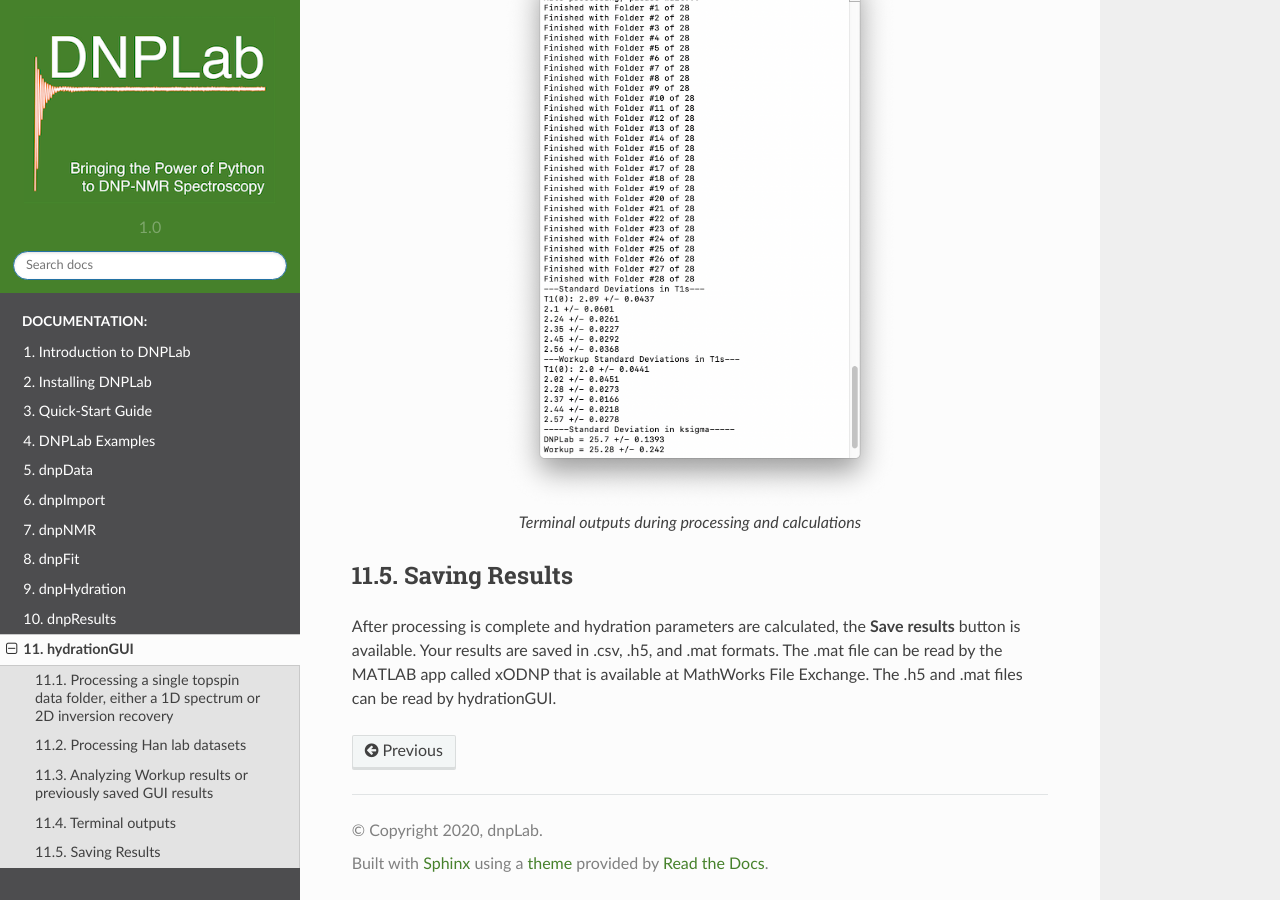
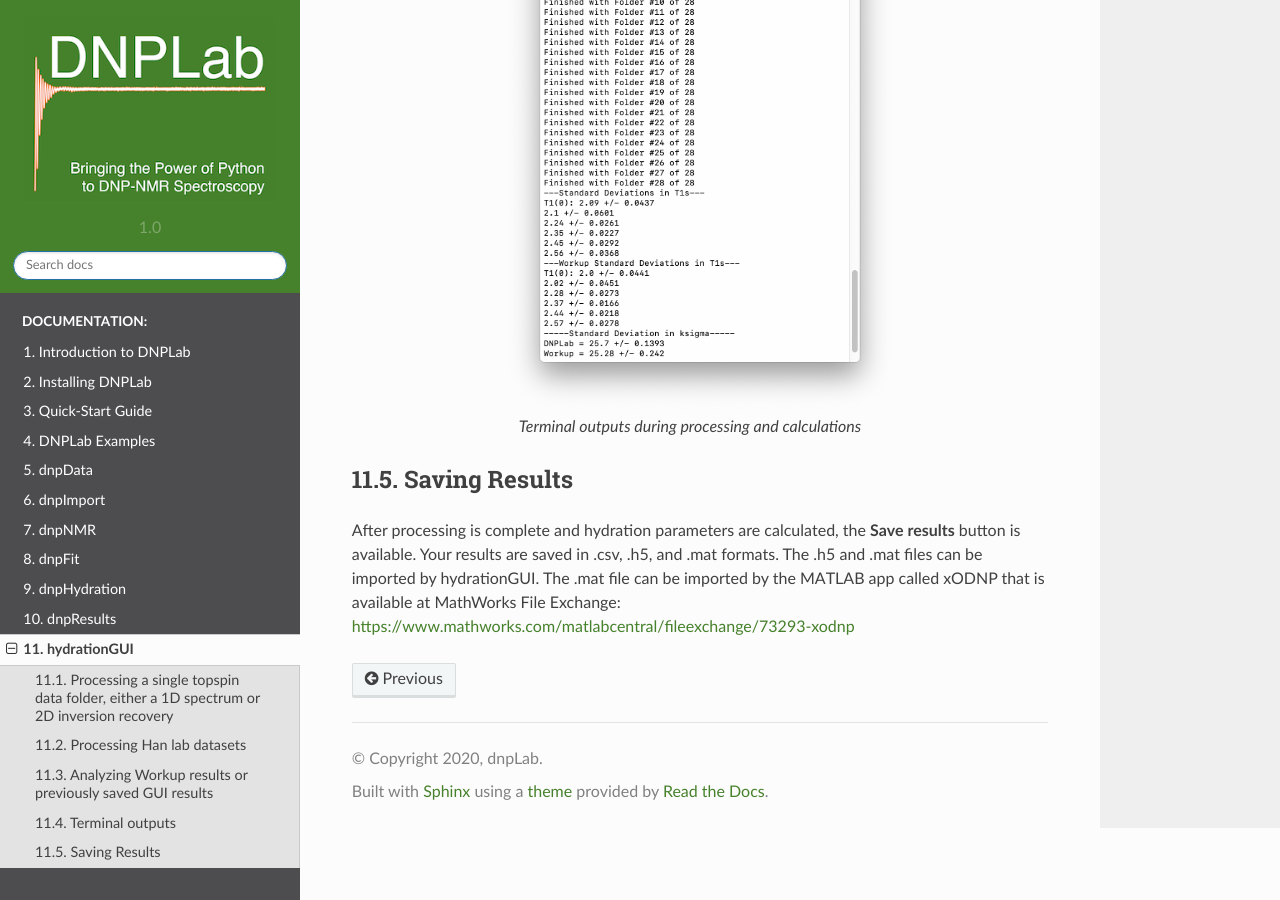
Before and after one commit to DNPLab/DNPLab, a Sphinx documentation site: the page built from docs/source/hydrationGUI.rst, in a window 1280 px wide and 900 px high, scrolled down 7222 px. Built offline with Sphinx 7.4.7 and the Read the Docs theme 2.0.0, drawn with Linux system fonts in a browser that asks for light colours; some of the changed text lies outside the part shown.

Commit message:
small fixes in GUI doc

```diff
--- a/docs/source/hydrationGUI.rst
+++ b/docs/source/hydrationGUI.rst
@@ -90,7 +87,6 @@ The title of the main plot will let you know which folder you are currently work
     Presentation of dnpHydration results
 
 The results are displayed when finished. If a “Workup” is also present in the data folder it will be imported for comparison. Use the corresponding checkboxes to interact with the Workup results. Interaction with any parameter edit field or checkbox, as well as the T1 interpolation checkboxes, automatically updates the calculations.
-
 
 The **Restart** button will return you to the beginning of processing. If the **Only T1(0)** checkbox is selected, Restart will return you to the final folder that is the T\ :sub:`1` (0) measurement while all other processing will be retained. If the **Only T1(p)** checkbox is selected you will return to the beginning of the series of T\ :sub:`1` measurements and previous processing of the enhancement points is retained.
 
@@ -120,10 +116,10 @@ You may also load the results of “Workup” code processing with the **Workup*
 
 If the mat workspace or h5 file were not saved from hydrationGUI, they can still be read and analyzed if they have the same elements.
 
-The mat workspace must contain a structure named "odnp" with at least the following elements (this matches the structure accepted and saved by the MATLAB App called xODNP, visit https://www.mathworks.com/matlabcentral/fileexchange/73293-xodnp):
+The mat workspace must contain a structure named "odnp" with at least the following elements (the same structure accepted and saved by the MATLAB App called xODNP, available at MathWorks File Exchange https://www.mathworks.com/matlabcentral/fileexchange/73293-xodnp):
 
 +------------------+-----------------+-------------------------------------------------------+
-| **Variable**     | **type**        | **description**                             	     |
+| **Variable**     | **Type**        | **Description**                             	     |
 +------------------+-----------------+-------------------------------------------------------+
 | odnp.Ep          | #x1 Double      | list of signal enhancements                           |
 +------------------+-----------------+-------------------------------------------------------+
@@ -143,7 +139,7 @@ The mat workspace must contain a structure named "odnp" with at least the follow
 The h5 must contain a dictionary named 'hydration_inputs' with at least the following elements:
 
 +------------------+-----------------+-------------------------------------------------------+
-| **key**          | **type**        | **description**                                       |
+| **Key**          | **Type**        | **Description**                                       |
 +------------------+-----------------+-------------------------------------------------------+
 | E                | numpy array     | list of signal enhancements                           |
 +------------------+-----------------+-------------------------------------------------------+
@@ -159,7 +155,7 @@ The h5 must contain a dictionary named 'hydration_inputs' with at least the foll
 and a separate dictionary named 'hydration_results' with at least the following elements:
 
 +------------------+-----------------+--------------------------------------+
-| **key**          | **type**        | **description**                      |
+| **Key**          | **Type**        | **Description**                      |
 +------------------+-----------------+--------------------------------------+
 | T1_stdd          | numpy array     | list of standard deviations in T1    |
 +------------------+-----------------+--------------------------------------+
@@ -198,4 +194,4 @@ The terminal will display processing and calculation progress as well as standar
 Saving Results
 ==============
 
-After processing is complete and hydration parameters are calculated, the **Save results** button is available. Your results are saved in .csv, .h5, and .mat formats. The .mat file can be read by the MATLAB app called xODNP that is available at MathWorks File Exchange. The .h5 and .mat files can be read by hydrationGUI.
+After processing is complete and hydration parameters are calculated, the **Save results** button is available. Your results are saved in .csv, .h5, and .mat formats. The .h5 and .mat files can be imported by hydrationGUI. The .mat file can be imported by the MATLAB app called xODNP that is available at MathWorks File Exchange: https://www.mathworks.com/matlabcentral/fileexchange/73293-xodnp
```
Also changed, not shown: other parts of docs/source/hydrationGUI.rst (+15 -18 lines).
